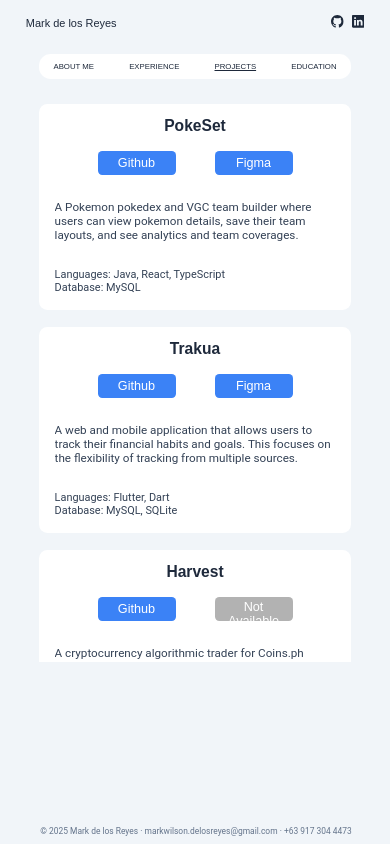
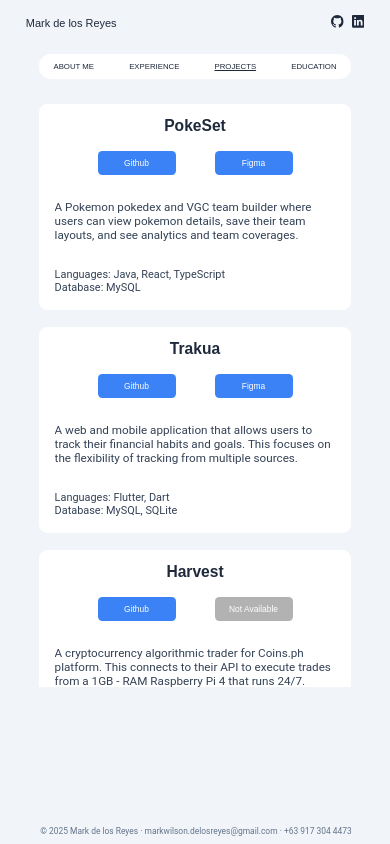
Before and after one commit to mawi-delosreyes/Portfolio, a React (Vite) app: page /projects in a window 390 px wide. Built offline with nearby package versions, Linux system fonts and the light colour scheme.

Commit message:
refactor: height for mobile

```diff
--- a/src/styles/education.css
+++ b/src/styles/education.css
@@ -115,7 +115,7 @@
 
     .background-squares-online-courses {
         position: relative;
-        height: 40vh;
+        height: 45vh;
         width: 85%;
         background-color: #FFFFFF;
         border-color: #E2E8F0;
--- a/src/styles/experience.css
+++ b/src/styles/experience.css
@@ -169,7 +169,7 @@
 @media (max-width: 768px) {
     #experience {
         position: relative;
-        height: 90vh;
+        height: 70vh;
         width: 90vw;
         background-color: transparent;
         display: flex;
--- a/src/styles/projectcard.css
+++ b/src/styles/projectcard.css
@@ -98,7 +98,7 @@
     .project-button {
         width: 20vw;
         height: 2.8vh;
-        font-size: 1.5vh;
+        font-size: 1vh;
         border-radius: 0.5vh;
     }
 
--- a/src/styles/projects.css
+++ b/src/styles/projects.css
@@ -19,7 +19,7 @@
     flex-wrap: nowrap;
     align-items: center;
     justify-content: flex-start;
-    height: 67vh;
+    height: 70vh;
     overflow-y: auto;
     padding-bottom: 8vh;
     box-sizing: border-box;
```
